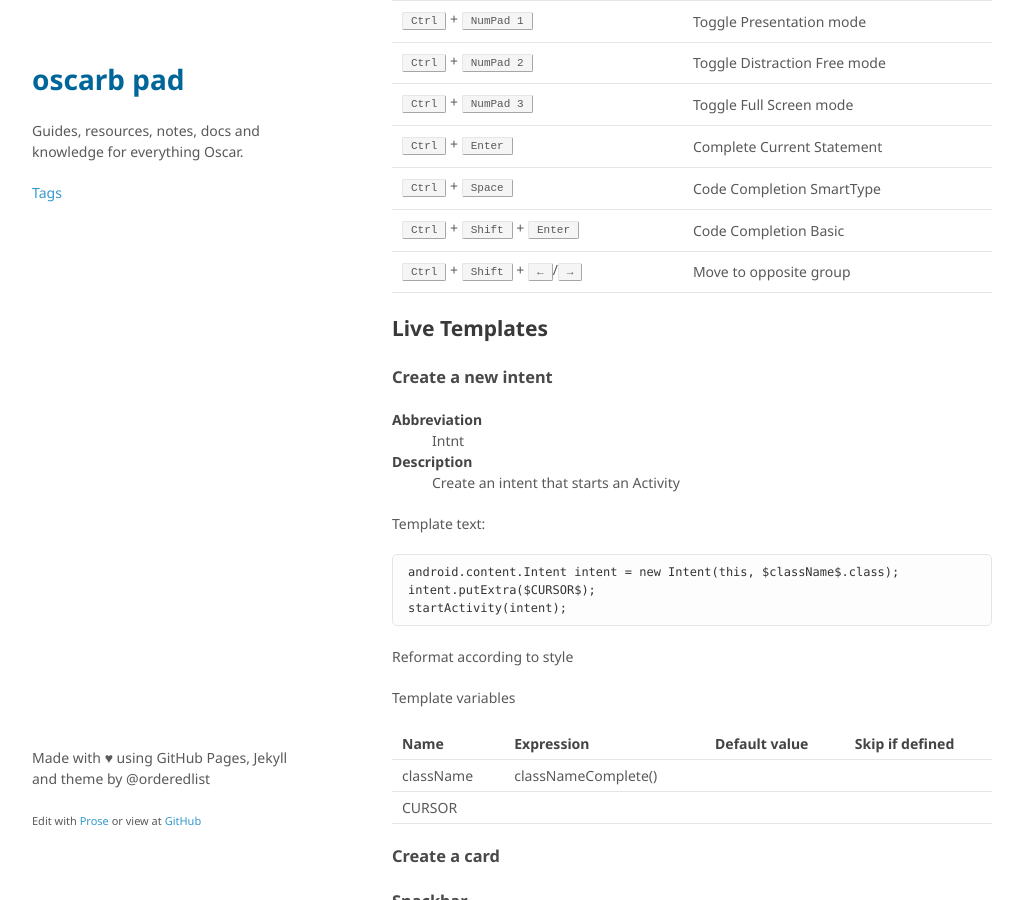
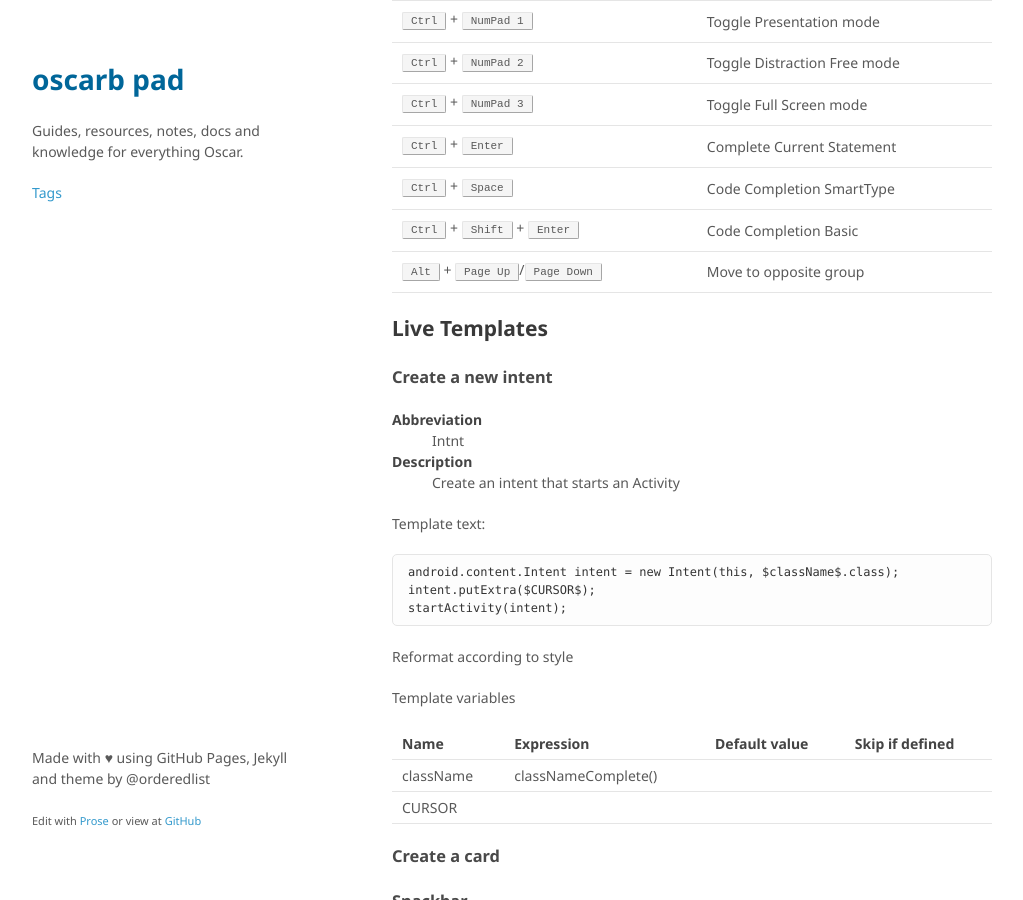
Before and after one commit to oscarb/pad, a Jekyll site: the page built from _docs/android-studio.md, in a window 1280 px wide and 900 px high, scrolled down 1891 px. Shown: the whole window, without its empty margins (128-1151 px from the left). Built offline with Jekyll 4.4.1, drawn with Linux system fonts in a browser that asks for light colours; some web fonts are replaced.

Commit message:
Update android-studio.md

```diff
--- a/_docs/android-studio.md
+++ b/_docs/android-studio.md
@@ -88,7 +88,7 @@ Shortcut | Action
 <kbd>Ctrl</kbd> + <kbd>Enter</kbd> | Complete Current Statement
 <kbd>Ctrl</kbd> + <kbd>Space</kbd> | Code Completion SmartType
 <kbd>Ctrl</kbd> + <kbd>Shift</kbd> + <kbd>Enter</kbd> | Code Completion Basic
-<kbd>Ctrl</kbd> + <kbd>Shift</kbd> + <kbd>←</kbd>/<kbd>→</kbd> | Move to opposite group
+<kbd>Alt</kbd> + <kbd>Page Up</kbd>/<kbd>Page Down</kbd> | Move to opposite group
 
 
 ## Live Templates
```
